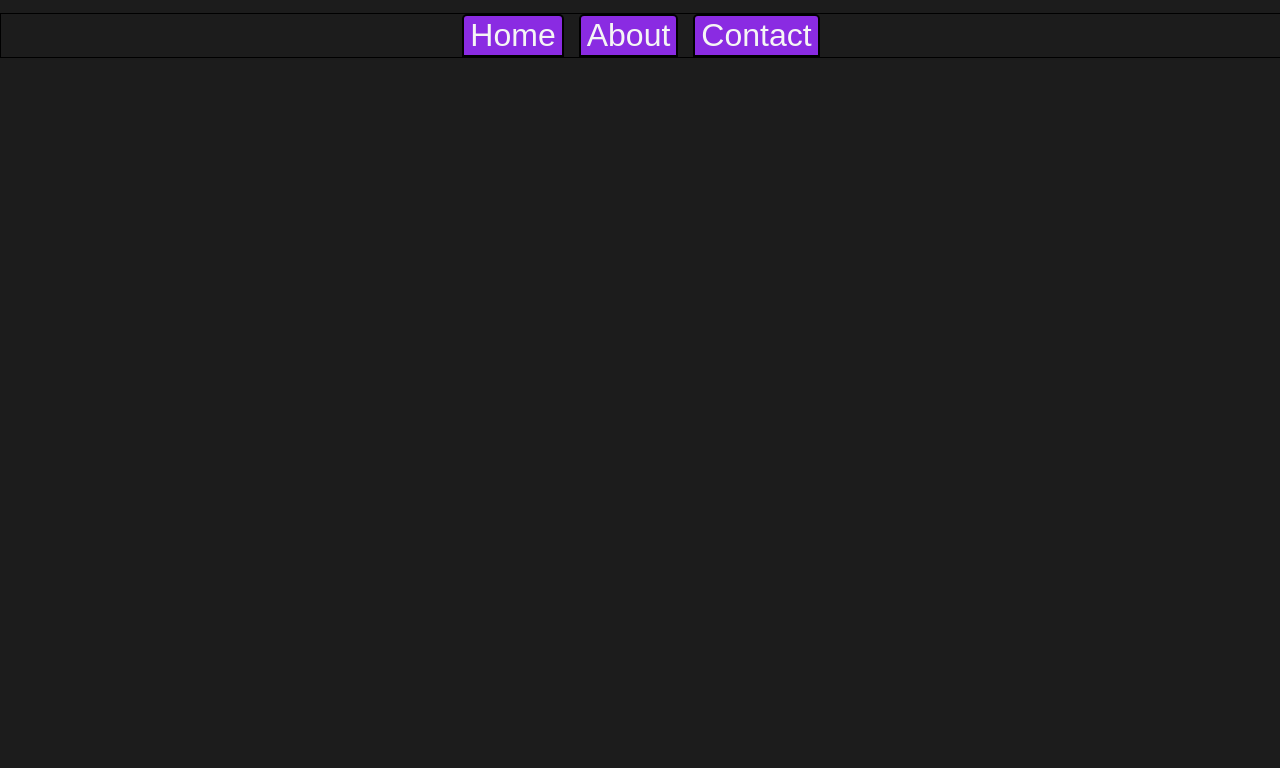
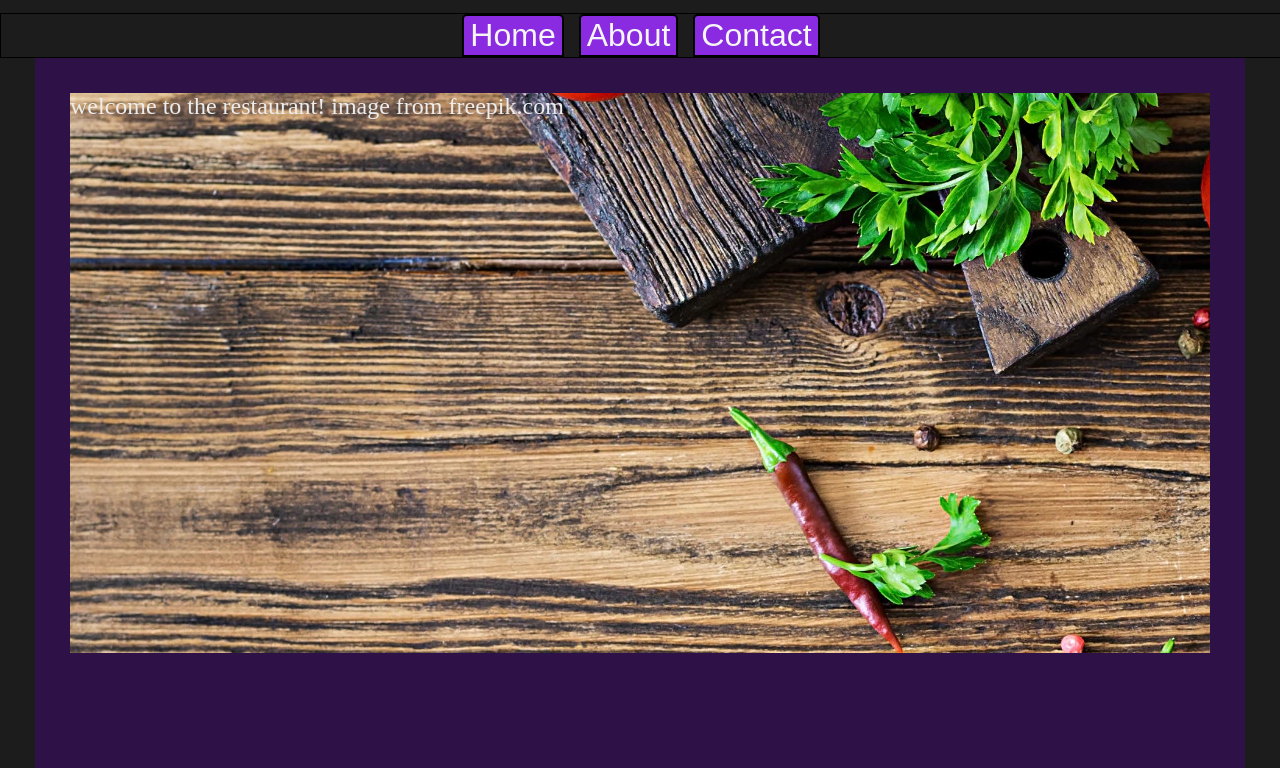
Before and after one commit to hysyb/TOP_restaurantPage, a website built with webpack: page dist/index.html in a window 1280 px wide. Shown: the part 83-851 px from the top of the page. Before the commit the page ends 800 px from the top, so only its background shows below. Built offline with nearby package versions, Linux system fonts and the light colour scheme.

Commit message:
Add main content section and style

```diff
--- a/src/index.js
+++ b/src/index.js
@@ -21,3 +21,23 @@ tabContainer.appendChild(aboutBtn);
 tabContainer.appendChild(contactBtn);
 tabContainer.classList.add('tabContainer');
 content.appendChild(tabContainer);
+
+let main = document.createElement('div');
+let home = document.createElement('div');
+let homeImg = new Image();
+homeImg.src = '../src/food.webp';
+let homeText = document.createElement('div');
+main.classList.add('main');
+home.classList.add('home');
+homeText.textContent = "welcome to the restaurant! image from freepik.com";
+homeText.classList.add('homeText');
+main.appendChild(home);
+home.appendChild(homeImg);
+home.appendChild(homeText);
+
+content.appendChild(main);
+
+
+function makeHome(){
+
+}
--- a/src/style.css
+++ b/src/style.css
@@ -26,3 +26,30 @@ button {
     color: whitesmoke;
     border-radius: 5px 5px 0 0;
 }
+.activeBtn {
+    background-color: rgb(46, 18, 71);
+
+}
+.main {
+    background-color: rgb(46, 18, 71);
+    margin: 0 35px 0 35px ;
+    padding: 35px;
+    height: 80vh;
+
+
+}
+.home {
+    color: rgb(237, 237, 237);
+    height: 70vh;
+    overflow: hidden;
+    position: relative;
+}
+.homeText{
+    position: absolute;
+    z-index: 2;
+    font-size: 24px;
+
+}
+img {
+    position: absolute;
+}
```
Also changed, not shown: dist/c8997f9be0588a54bb41.jpeg (added), dist/main.js, src/food.jpeg (added), src/food.webp (added).
